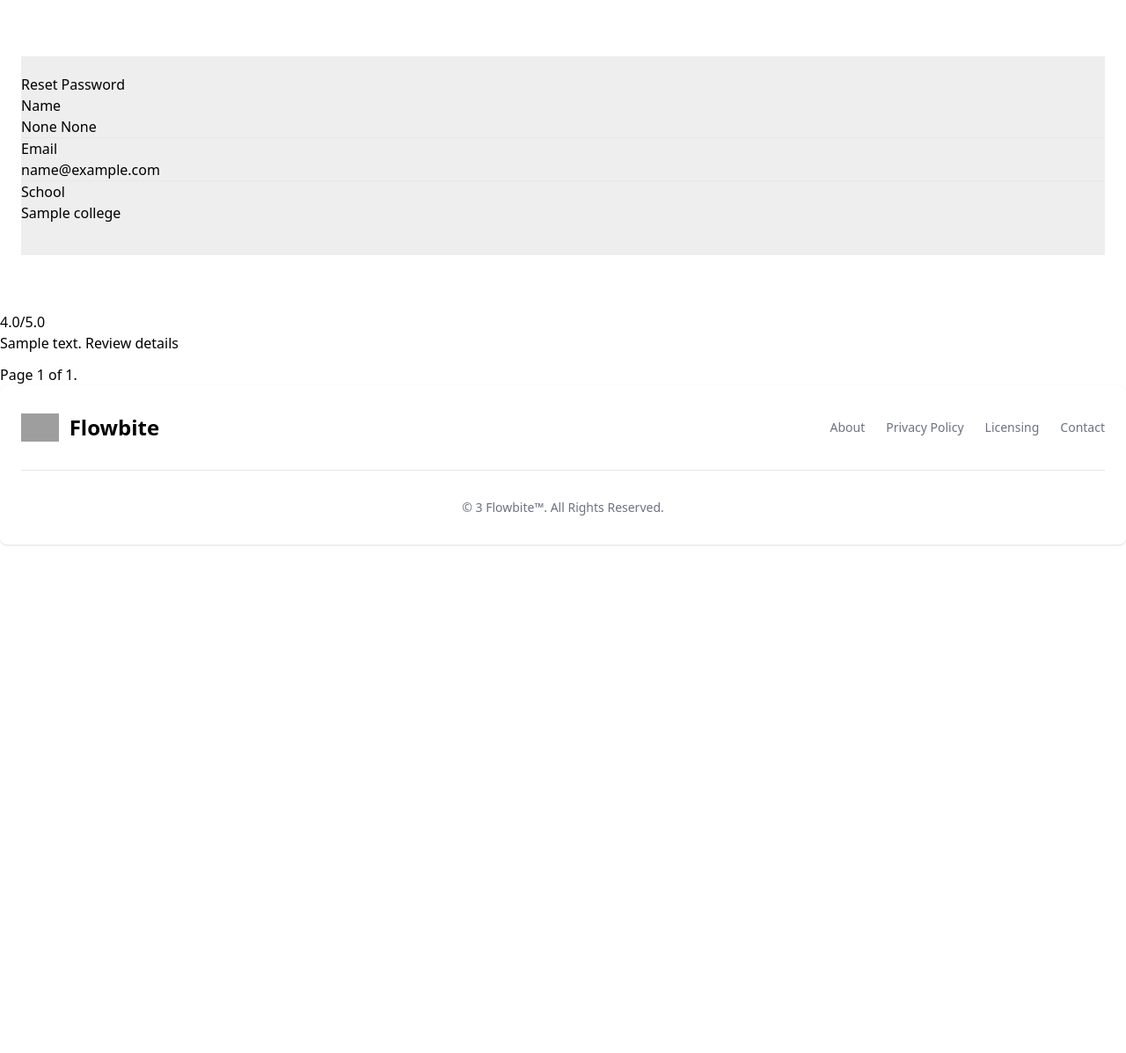
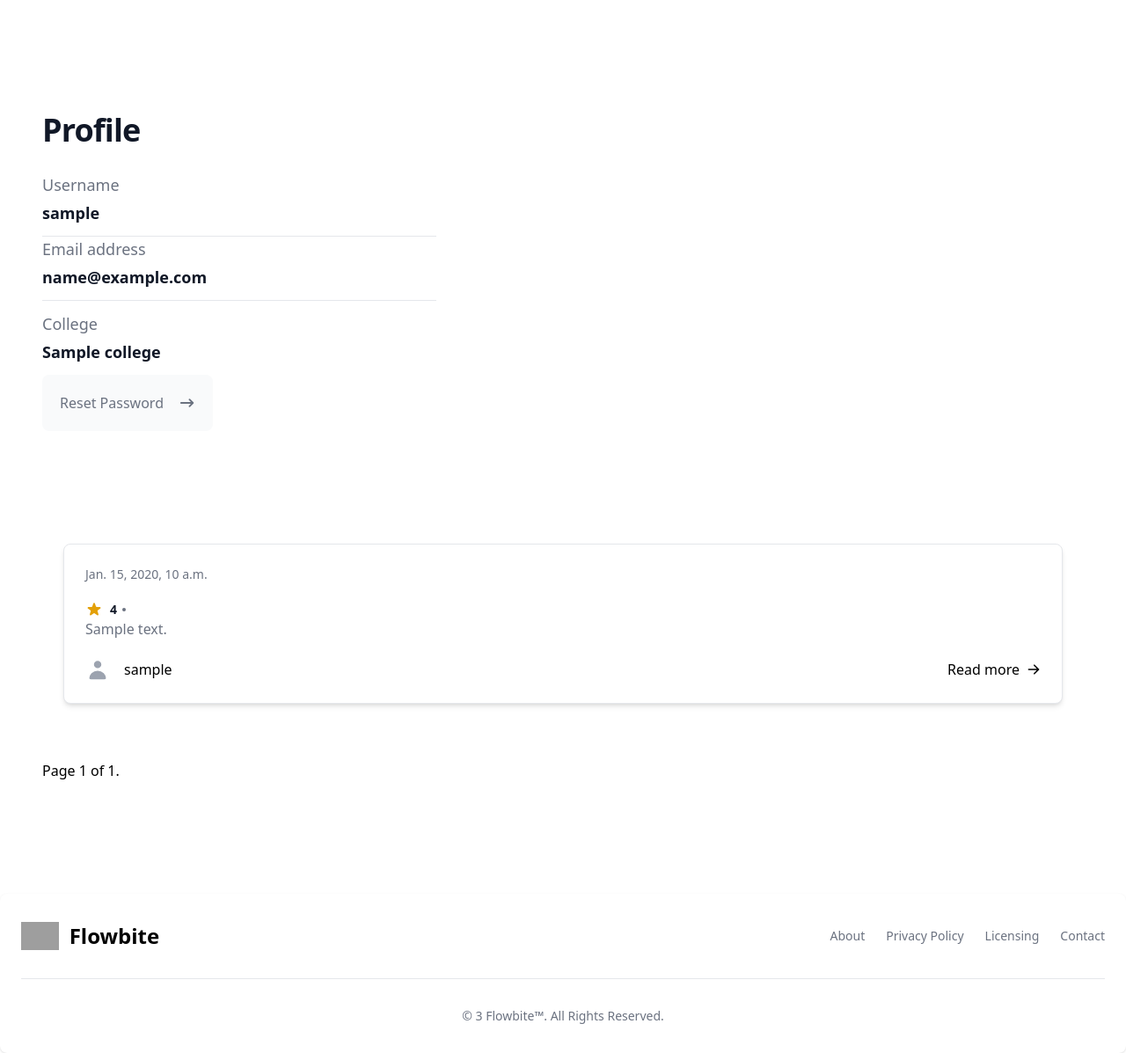
Before and after one commit to nategreb/college-life, a Django app: page /users/profile/ in a window 1280 px wide. Shown: the part 64-1261 px from the top of the page at 88% size. Before the commit the page ends 684 px from the top, so only its background shows below. Run offline with Django 4.2, Linux system fonts and the light colour scheme; a user stored in the database is signed in; tables that the repository leaves empty hold one stand-in row (values such as "Sample post"); style sheets or scripts are compiled from the project's sources; parts of the project's set-up code (start-up, migrations or seed data) failed here and were passed over; some libraries are stand-ins or nearby versions; grey boxes are pictures that could not be loaded.

Commit message:
updated profile page

```diff
--- a/college_living/templates/users/ProfileHome.html
+++ b/college_living/templates/users/ProfileHome.html
@@ -1,101 +1,49 @@
 {% extends 'base.html' %}
 {% load static %}
+{% load review_tags %}
+{% block content %}
 
-{% block content %}
-    <div style="background-color: #eee;">
-        <div class="album py-5 bg-light">
-            <div class="container">
-                <div class="row justify-content-center">
-                    <div class="col-md-7">
-                        <ul class="nav nav-pills nav-fill">
-                            {#                              <li class="nav-item">#}
-                            {#                                <a class="nav-link" href="{% url 'account_change_password' %}">Change Password</a>#}
-                            {#                              </li>#}
-                            <li class="nav-item">
-                                <a class="nav-link" href="{% url 'account_reset_password' %}">Reset Password</a>
-                            </li>
-                        </ul>
+    <section class="bg-white dark:bg-gray-900">
+        <div class="py-8 px-4 mx-auto max-w-screen-xl sm:py-16 lg:px-6">
+            <div class="max-w-screen-md mb-8 lg:mb-16">
+                <h2 class="mb-4 text-4xl tracking-tight font-extrabold text-gray-900 dark:text-white">Profile</h2>
+
+                <dl class="max-w-md text-gray-900 divide-y divide-gray-200 dark:text-white dark:divide-gray-700">
+                    <div class="flex flex-col py-3">
+                        <dt class="mb-1 text-gray-500 md:text-lg dark:text-gray-400">Username</dt>
+                        <dd class="text-lg font-semibold">{{ user.username }}</dd>
                     </div>
+                    <div class="flex flex-col pb-3">
+                        <dt class="mb-1 text-gray-500 md:text-lg dark:text-gray-400">Email address</dt>
+                        <dd class="text-lg font-semibold">{{ user.email }}</dd>
                     </div>
-                <div class="row justify-content-center">
-                    <div class="col-lg-8">
-                        <div class="card mb-4">
-                            <div class="card-body">
-                                <div class="row">
-                                    <div class="col-sm-3">
-                                        <p class="mb-0">Name</p>
+                    <div class="flex flex-col py-3">
+                        <dt class="mb-1 text-gray-500 md:text-lg dark:text-gray-400">College</dt>
+                        <dd class="text-lg font-semibold">{{ user.college }}</dd>
                     </div>
-                                    <div class="col-sm-9">
-                                        <p class="text-muted mb-0">{{ user.first_name }} {{ user.last_name }}</p>
+                    {% if user.major %}
+                        <div class="flex flex-col pt-3">
+                            <dt class="mb-1 text-gray-500 md:text-lg dark:text-gray-400">Major</dt>
+                            <dd class="text-lg font-semibold">{{ user.major }}</dd>
                         </div>
-                                </div>
-                                <hr>
-                                <div class="row">
-                                    <div class="col-sm-3">
-                                        <p class="mb-0">Email</p>
-                                    </div>
-                                    <div class="col-sm-9">
-                                        <p class="text-muted mb-0">{{ user.email }}</p>
-                                    </div>
-                                </div>
-                                <hr>
-                                <div class="row">
-                                    <div class="col-sm-3">
-                                        <p class="mb-0">School</p>
-                                    </div>
-                                    <div class="col-sm-9">
-                                        <p class="text-muted mb-0"> {{ college.college_name }} </p>
-                                    </div>
-                                </div>
-                            </div>
-                        </div>
-                    </div>
-                </div>
-            </div>
-        </div>
-    </div>
-    </div>
-    <div class="container">
-        <div>
-            <ul class="list-group list-group-light mb-3">
-                {% for review in page_obj %}
-                    <li class="list-group-item">
-                        <h5 class="fw-bold">
-                            {% if review.average_rating %}
-                                {{ review.average_rating }}/5.0
-                            {% else %}
-                                N/A
                     {% endif %}
-                        </h5>
-                        <p class="text-muted mb-0">
-                            {% if review.content %}
-                                {{ review.content|truncatewords:'70' }}
-                            {% else %}
-                                Reviewed without description.
-                            {% endif %}
-                            <a href="{% url "review_detail" pk=review.id %}">Review details</a>
-                        </p>
-                    </li>
-                {% endfor %}
-            </ul>
-        </div>
-        <div class="pagination">
-                <span class="step-links">
-                    {% if page_obj.has_previous %}
-                        <a href="?page=1">&laquo; first</a>
-                        <a href="?page={{ page_obj.previous_page_number }}">previous</a>
-                    {% endif %}
+                </dl>
 
-                    <span class="current">
-                        Page {{ page_obj.number }} of {{ page_obj.paginator.num_pages }}.
-                    </span>
 
-                    {% if page_obj.has_next %}
-                        <a href="?page={{ page_obj.next_page_number }}">next</a>
-                        <a href="?page={{ page_obj.paginator.num_pages }}">last &raquo;</a>
-                    {% endif %}
-                </span>
+                <a href="{% url 'account_reset_password' %}"
+                   class="inline-flex items-center justify-center p-5 text-base font-medium text-gray-500 rounded-lg bg-gray-50 hover:text-gray-900 hover:bg-gray-100 dark:text-gray-400 dark:bg-gray-800 dark:hover:bg-gray-700 dark:hover:text-white">
+                    <span class="w-full">Reset Password</span>
+                    <svg aria-hidden="true" class="w-6 h-6 ml-3" fill="currentColor" viewBox="0 0 20 20"
+                         xmlns="http://www.w3.org/2000/svg">
+                        <path fill-rule="evenodd"
+                              d="M12.293 5.293a1 1 0 011.414 0l4 4a1 1 0 010 1.414l-4 4a1 1 0 01-1.414-1.414L14.586 11H3a1 1 0 110-2h11.586l-2.293-2.293a1 1 0 010-1.414z"
+                              clip-rule="evenodd"></path>
+                    </svg>
+                </a>
+
             </div>
 
+            {% include 'Pagination.html' %}
         </div>
+    </section>
 {% endblock %}
```
Lines whose indentation alone changed are shown as unchanged.
